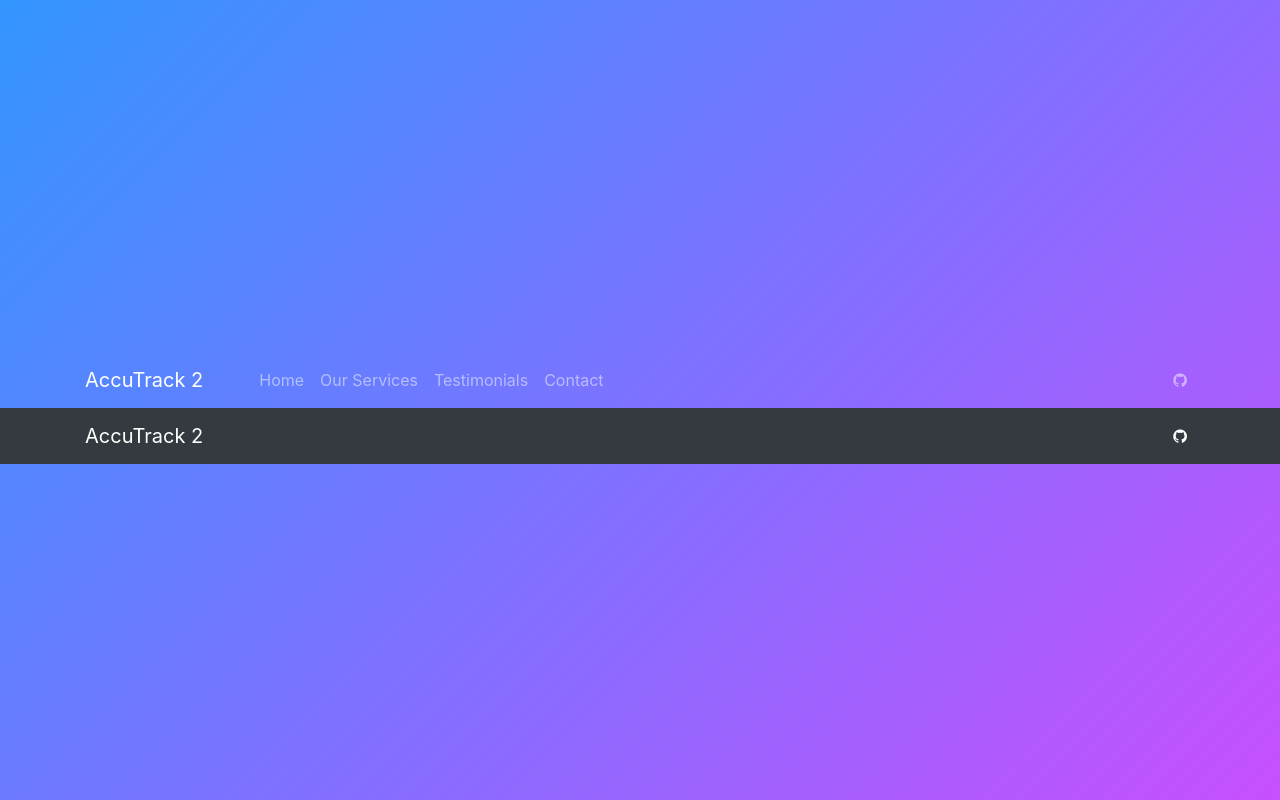
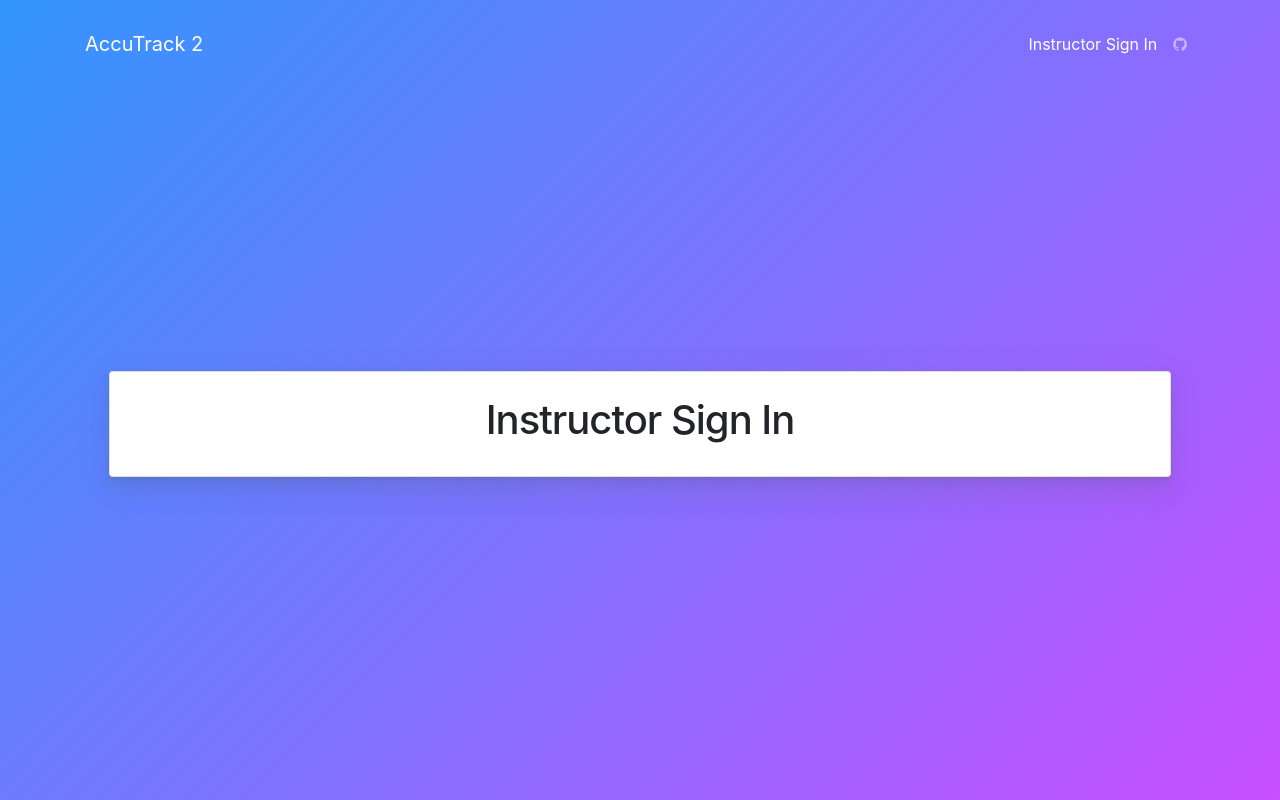
Before and after one commit to JohnPhamous/accutrack2, a Vue app: page /instructor in a window 1280 px wide. Built offline with nearby package versions, Linux system fonts and the light colour scheme.

Commit message:
Toggle for footer, Adding Instructor signin, Adding route for instructor

```diff
--- a/src/components/Footer.vue
+++ b/src/components/Footer.vue
@@ -19,6 +19,10 @@
 export default {}
 </script>
 
-<style>
-
+<style scoped>
+@media (min-width: 800px) {
+    .navbar {
+        display: none;
+    }
+}
 </style>
--- /dev/null
+++ b/src/components/InstructorSignIn.vue
@@ -0,0 +1,19 @@
+<template>
+  <arc-card class="text-center">
+    <h1>Instructor Sign In</h1>
+  </arc-card>
+</template>
+
+<script>
+import Card from './Card'
+
+export default {
+    components: {
+        arcCard: Card
+    }
+}
+</script>
+
+<style>
+
+</style>
--- a/src/components/NavBar.vue
+++ b/src/components/NavBar.vue
@@ -1,28 +1,21 @@
 <template>
   <nav class="navbar navbar-expand-lg navbar-dark pt-4 px-0">
-    <a class="navbar-brand mr-5" href="#">
+    <router-link class="navbar-brand mr-5" to="/">
       AccuTrack 2
-    </a>
+    </router-link>
     <button class="navbar-toggler" type="button" data-toggle="collapse" data-target="#navbarNavDropdown" aria-controls="navbarNavDropdown" aria-expanded="false" aria-label="Toggle navigation">
       <span class="navbar-toggler-icon"></span>
     </button>
     <div class="collapse navbar-collapse" id="navbarNavDropdown">
-      <ul class="navbar-nav">
-        <li class="nav-item">
-          <a class="nav-link" href="#">Home</a>
-        </li>
-        <li class="nav-item">
-          <a class="nav-link" href="#">Our Services</a>
-        </li>
-        <li class="nav-item">
-          <a class="nav-link" href="#">Testimonials</a>
-        </li>
-        <li class="nav-item">
-          <a class="nav-link" href="#">Contact</a>
-        </li>
-      </ul>
-
       <ul class="header-social-icons navbar-nav ml-auto">
+        <router-link
+          tag="li"
+          activeClass="active"
+          to="/instructor"
+          class="nav-item"
+        >
+          <a class="nav-link">Instructor Sign In</a>
+        </router-link>
         <li class="nav-item">
           <a class="nav-link" href="https://github.com/JohnPhamous/accutrack2" target="_blank"><i class="fa fa-github"></i></a>
         </li>
--- a/src/router/index.js
+++ b/src/router/index.js
@@ -4,6 +4,7 @@ import Router from 'vue-router'
 import Home from '../components/Home'
 import Success from '../components/Signin/Success'
 import Error from '../components/Signin/Error'
+import InstructorSignIn from '../components/InstructorSignIn'
 
 Vue.use(Router)
 
@@ -23,6 +24,11 @@ export default new Router({
       path: '/error',
       name: 'Error',
       component: Error
+    },
+    {
+      path: '/instructor',
+      name: 'Instructor Sign In',
+      component: InstructorSignIn
     }
   ],
   mode: 'history'
```
Also changed, not shown: 1 other file (tests, documents, lock files or other folders).
